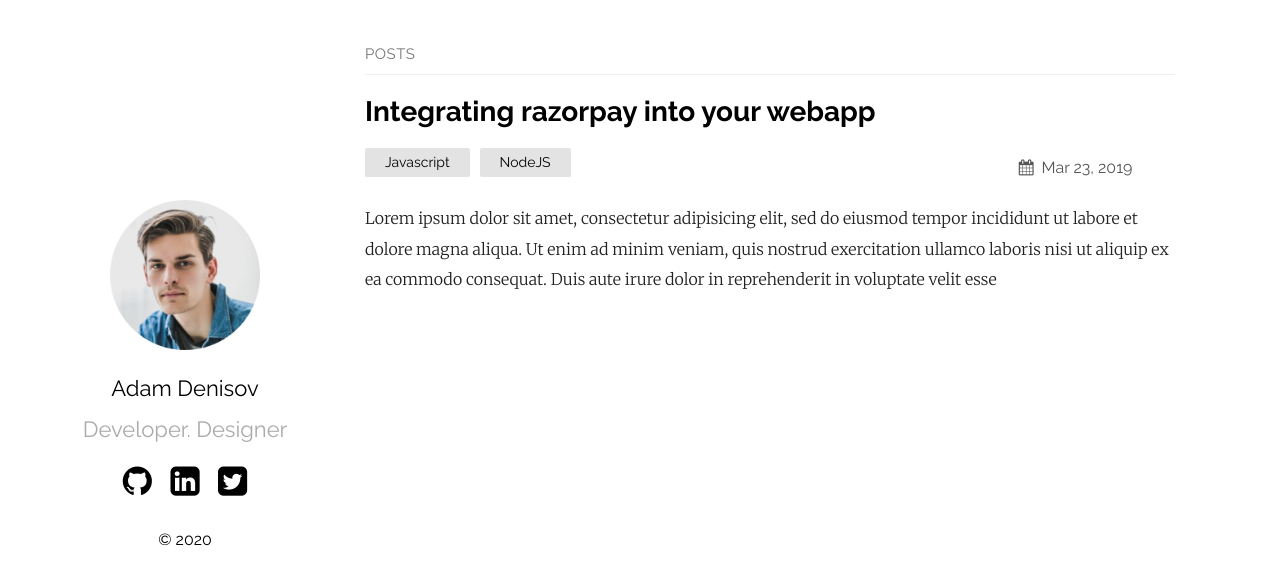
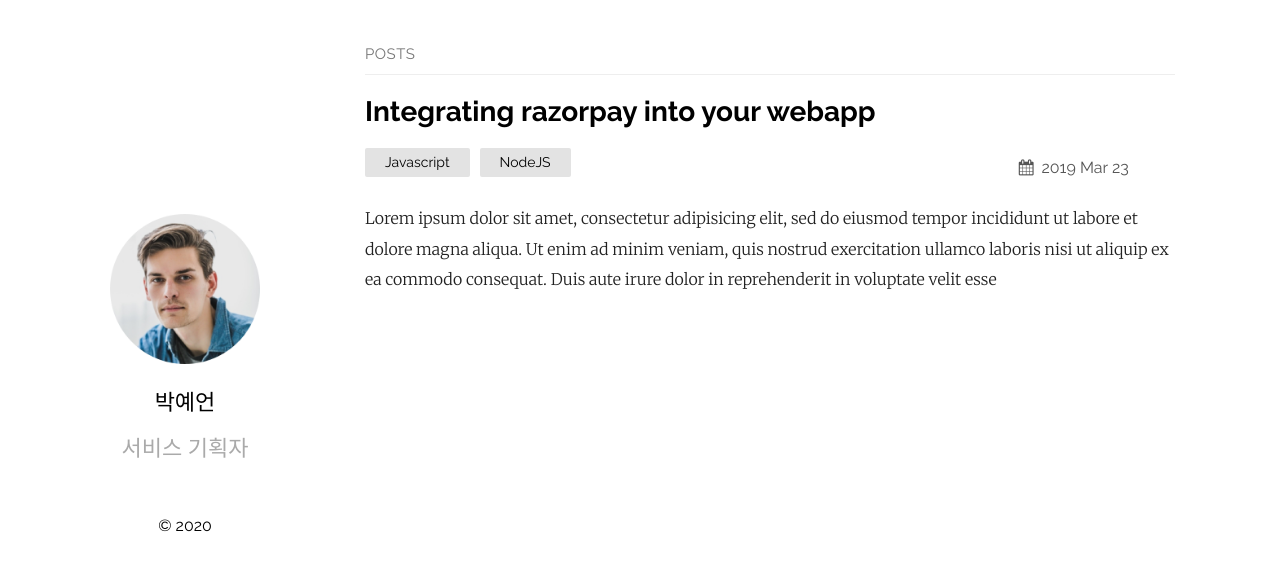
Before and after one commit to yebak/yebak.github.io, a Jekyll site: the page built from index.md, in a window 1280 px wide. Shown: the top 585 px of the page. Built offline with Jekyll 4.4.1, drawn with Linux system fonts in a browser that asks for light colours.

Commit message:
information changed

```diff
--- a/_config.yml
+++ b/_config.yml
@@ -12,17 +12,17 @@ show_excerpts: true # set to true to show excerpts on the homepage
 sass:
   sass_dir: _sass
 plainwhite:
-  name: Adam Denisov
-  tagline: Developer. Designer
-  date_format: "%b %-d, %Y"
+  name: 박예언
+  tagline: 서비스 기획자
+  date_format: "%Y %b %-d "
   sitemap: true # set to true to generate sitemap.xml content
 
   # generate social links in footer
   social_links:
-    twitter: thelehhman
-    github:  thelehhman
-    linkedIn: in/thelehhman
-    rss: rss
+  #  twitter: thelehhman
+  #  github:  thelehhman
+  #  linkedIn: in/thelehhman
+  #  rss: rss
     # dribbble: jekyll
     # facebook: jekyll
     # flickr:   jekyll
@@ -42,7 +42,7 @@ plainwhite:
     #   instance: example.com
     # - username: jekyll2
     #   instance: example.com
-
+    disqus_shortname: yebak
 # If you want to link only specific pages in your header, uncomment
 # this and add the path to the pages in order as they should show up
 #header_pages:
```
